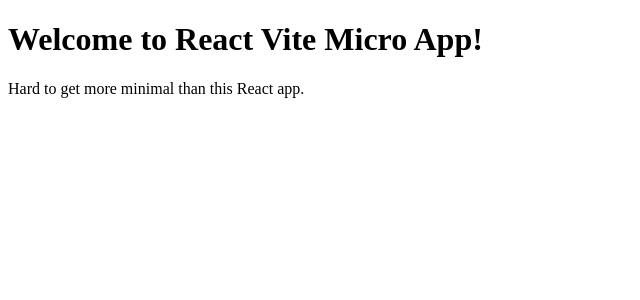
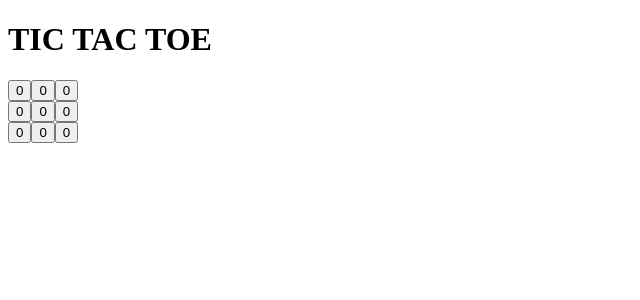
Before and after one commit to Deepak-Kumar-Yadav/tictactoe, a React (Vite) app: page / in a window 1280 px wide. Shown: the top 300 px of the page, without its empty margins (0-640 px from the left). Built offline with nearby package versions, Linux system fonts and the light colour scheme.

Commit message:
created Board and Square component

```diff
--- a/src/App.jsx
+++ b/src/App.jsx
@@ -1,8 +1,9 @@
-import React from "react";
+import React from 'react';
+import Board from './Components/Board';
 
 export default () => (
   <>
-    <h1>Welcome to React Vite Micro App!</h1>
-    <p>Hard to get more minimal than this React app.</p>
+    <h1>TIC TAC TOE</h1>
+    <Board />
   </>
 );
--- /dev/null
+++ b/src/Components/Board.jsx
@@ -0,0 +1,24 @@
+import React from 'react';
+import Square from './Square';
+
+export default function Board() {
+  return (
+    <>
+      <div>
+        <Square value={0} />
+        <Square value={0} />
+        <Square value={0} />
+      </div>
+      <div>
+        <Square value={0} />
+        <Square value={0} />
+        <Square value={0} />
+      </div>
+      <div>
+        <Square value={0} />
+        <Square value={0} />
+        <Square value={0} />
+      </div>
+    </>
+  );
+}
--- /dev/null
+++ b/src/Components/Square.jsx
@@ -0,0 +1,9 @@
+import React from 'react';
+
+export default function Square({ value }) {
+  return (
+    <>
+      <button type="button">{value}</button>
+    </>
+  );
+}
```
